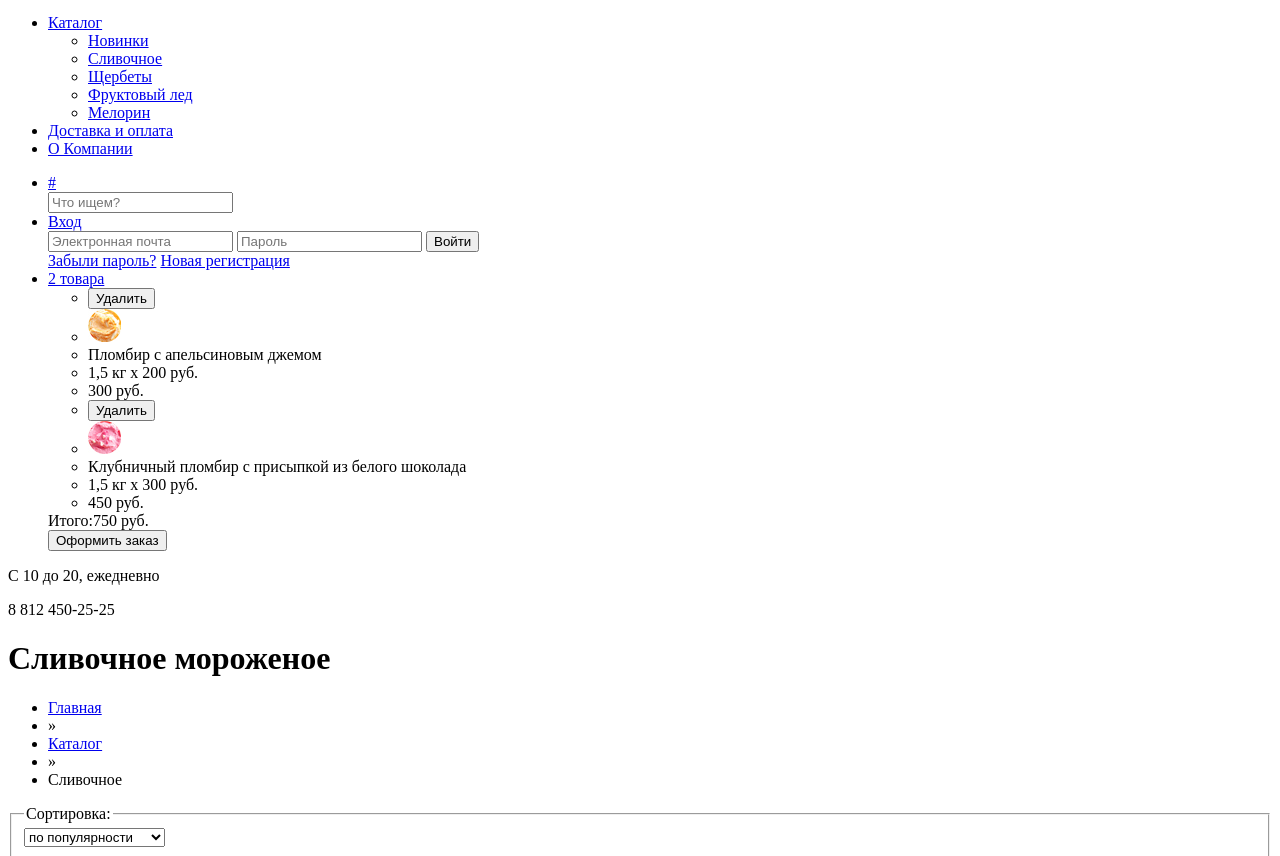
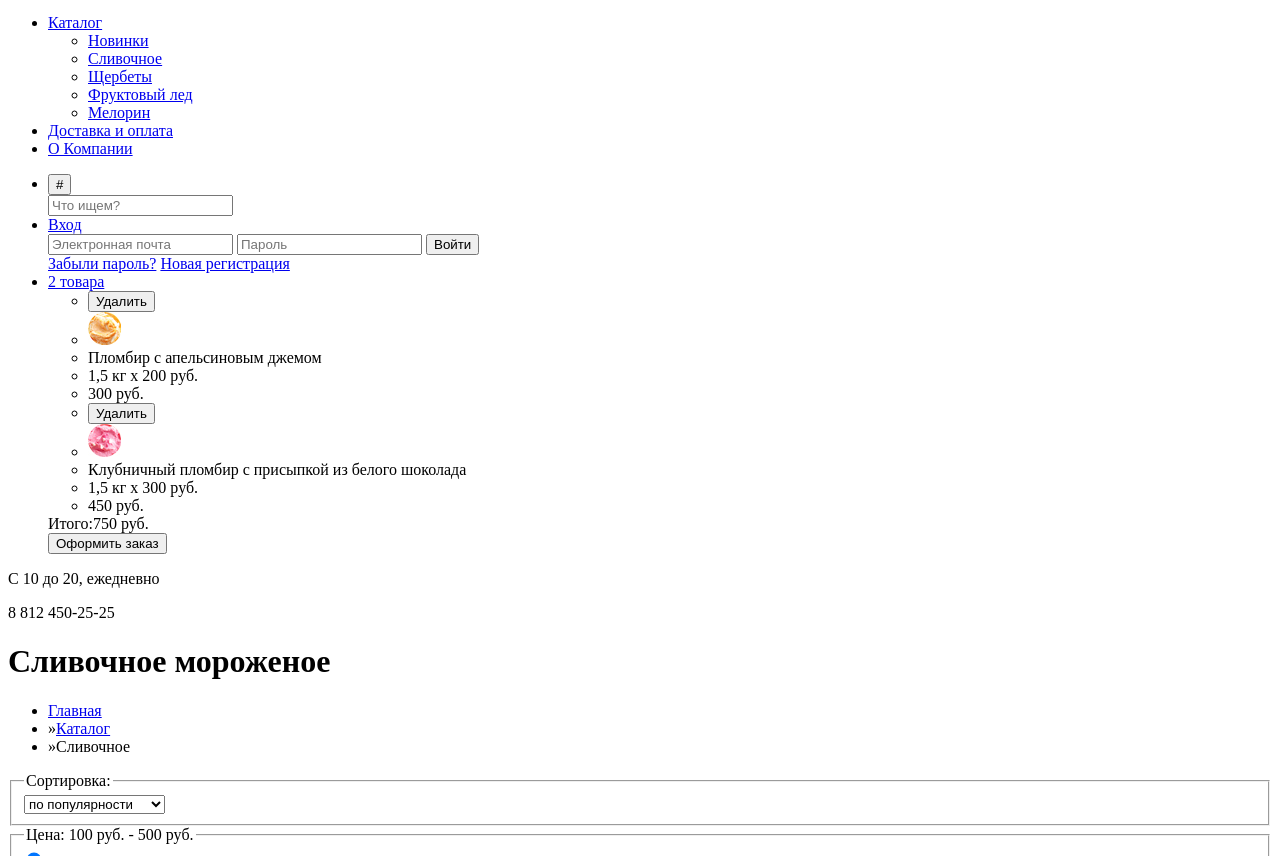
Before and after one commit to MaxudR/621851-gllacy, a plain HTML site: page catalog.html in a window 1280 px wide. Shown: the part 78-934 px from the top of the page. Drawn offline with Linux system fonts and the light colour scheme.

Commit message:
правка ошибок

```diff
--- a/catalog.html
+++ b/catalog.html
@@ -40,7 +40,7 @@
       <div>
         <ul>
           <li class="logo-search">
-            <a href="#search">#</a>
+            <button>#</button>
             <form action="https://echo.htmlacademy.ru" method="get">
               <input type="search" name="search" placeholder="Что ищем?">
             </form>
@@ -57,6 +57,7 @@
           </li>
           <li class="logo-basket">
             <a href="#basket">2 товара</a>
+          </li>
           <div>
             <ul>
               <li>
@@ -95,7 +96,6 @@
             <div>Итого:750 руб.</div>
             <button>Оформить заказ</button>
           </div>
-      		</li>
         </ul>
       </div>
       <p class="working-hours">С 10 до 20, ежедневно</p>
@@ -105,10 +105,8 @@
       <h1>Сливочное мороженое</h1>
       <ul class="breadcrumbs">
         <li><a href="#">Главная</a></li>
-		  <li>»</li>
-		  <li><a href="#">Каталог</a></li>
-		  <li>»</li>
-		  <li class="active">Сливочное</li>
+        <li>»<a href="#">Каталог</a></li>
+        <li class="active">»Сливочное</li>
       </ul>
       <div>
         <form action="https://echo.htmlacademy.ru" method="get" oninput="">
```
Also changed, not shown: index.html (+1 -1 lines). Lines whose indentation alone changed are shown as unchanged.
